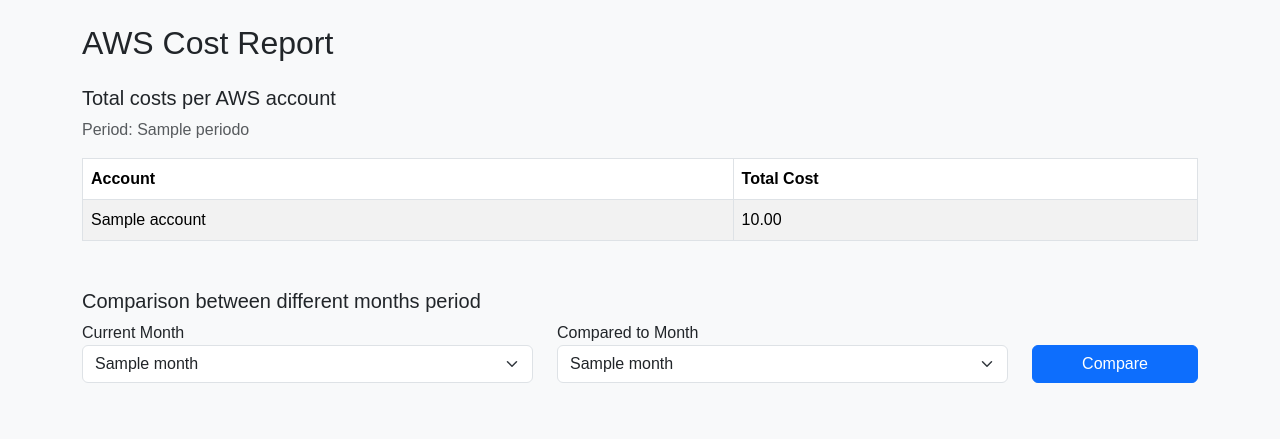
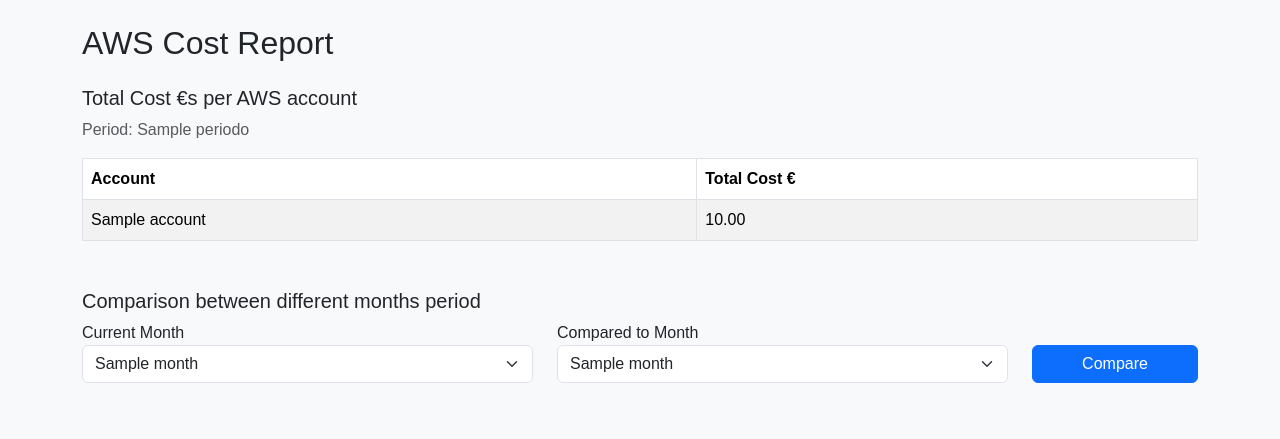
Before and after one commit to alexgplaza/aws_cost, a Flask app: template templates/index.html in a window 1280 px wide. Shown: the top 439 px of the page. Run offline with Flask 3, Linux system fonts and the light colour scheme; the template is opened without the code that fills it: most values are stand-ins (such as "Sample title", 1, 10 or a date in 2020); some libraries are stand-ins or nearby versions.

Commit message:
cambio cost €

```diff
--- a/app.py
+++ b/app.py
@@ -35,16 +35,16 @@
             if meses_ordenados:
                 periodo = f"{meses_ordenados[0]} a {meses_ordenados[-1]}"
             else:
-                periodo = "Sin fechas válidas"
+                periodo = "Invalid date range"
 
             original_df = df.copy()
 
             df["Total"] = df["Usage Amount"] + df["Tax"] + df["Edp Discount"]
             summary = df.groupby("Account", as_index=False)["Total"].sum()
-            summary.columns = ["Account", "Total Cost"]
-            summary["Total Cost"] = summary["Total Cost"].round(2)
+            summary.columns = ["Account", "Total Cost €"]
+            summary["Total Cost €"] = summary["Total Cost €"].round(2)
 
-            grand_total = summary["Total Cost"].sum().round(2)
+            grand_total = summary["Total Cost €"].sum().round(2)
             summary.loc[len(summary.index)] = ["Grand Total", grand_total]
 
             table_data = summary.to_dict(orient="records")
--- a/templates/index.html
+++ b/templates/index.html
@@ -25,20 +25,20 @@
     <!-- Tabla de totales -->
     {% if table_data %}
     <div id="results" class="mt-4">
-        <h5>Total costs per AWS account</h5>
+        <h5>Total Cost €s per AWS account</h5>
         <p class="text-muted">Period: {{ periodo }}</p>
         <table class="table table-bordered table-striped">
             <thead>
                 <tr>
                     <th class="align-left">Account</th>
-                    <th class="align-left">Total Cost</th>
+                    <th class="align-left">Total Cost €</th>
                 </tr>
             </thead>
             <tbody>
                 {% for row in table_data %}
                 <tr>
                     <td class="align-left">{{ row["Account"] }}</td>
-                    <td class="align-left">{{ "%.2f"|format(row["Total Cost"]) }}</td>
+                    <td class="align-left">{{ "%.2f"|format(row["Total Cost €"]) }}</td>
                 </tr>
                 {% endfor %}
             </tbody>
```
